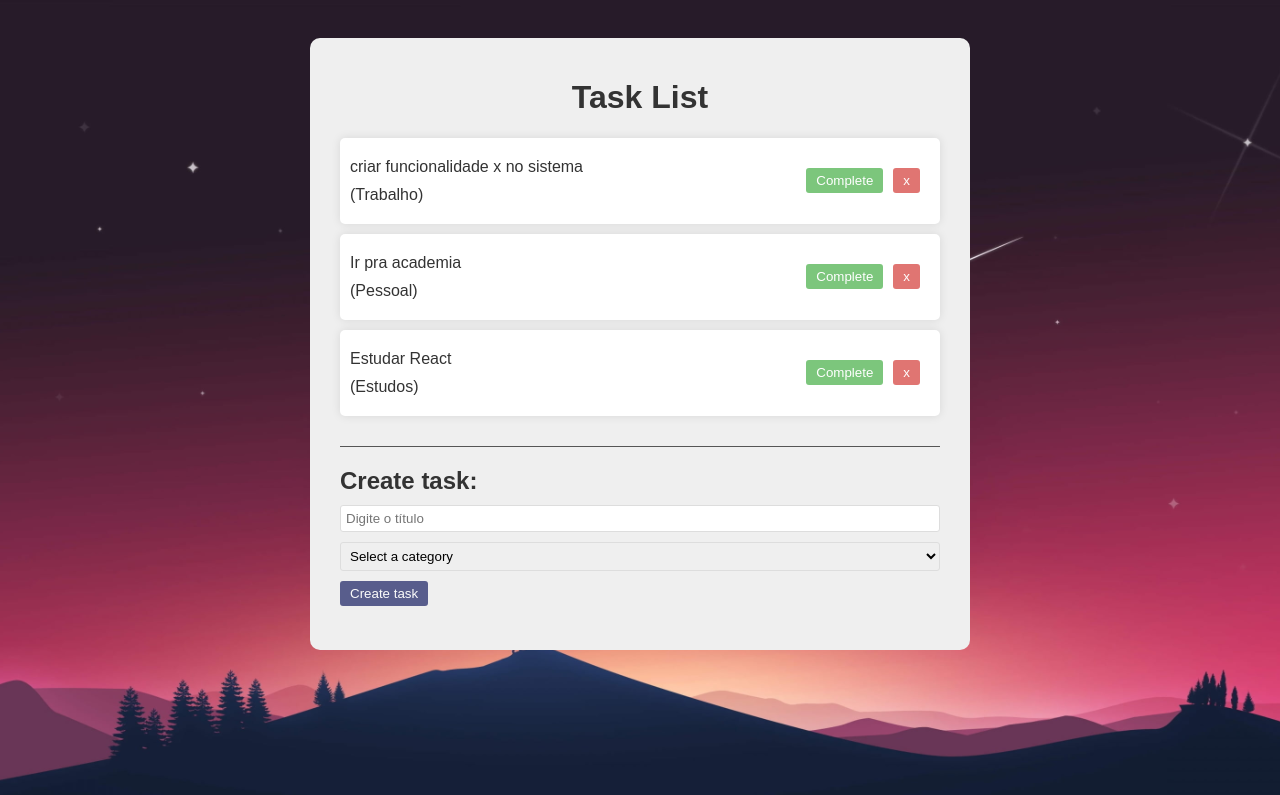
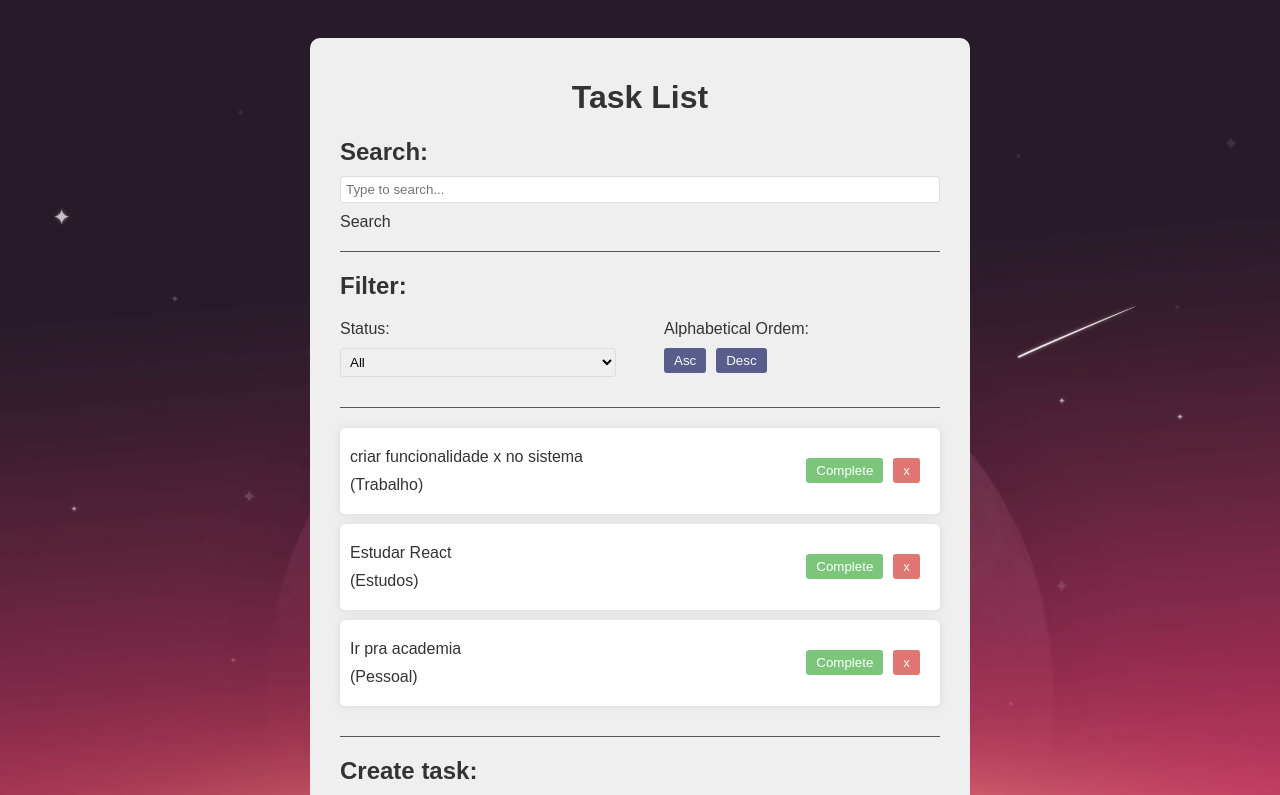
Before and after one commit to rianreiss/react-to-do-list, a React (Vite) app in the folder my-vite-project/: page / in a window 1280 px wide. Shown: the top 795 px of the page. Built offline with nearby package versions, Linux system fonts and the light colour scheme.

Commit message:
functionalities working

```diff
--- a/my-vite-project/src/App.css
+++ b/my-vite-project/src/App.css
@@ -77,10 +77,28 @@
   padding-bottom: 1.5rem;
 }
 
-input, select {
+input,
+select {
   padding: 5px;
   margin-bottom: 10px;
   border: 1px solid #DDD;
   border-radius: 3px;
   width: 100%;
 }
+
+.filter,
+.search {
+  border-bottom: 1px solid #555;
+  margin-bottom: 20px;
+  padding-bottom: 20px;
+}
+
+.filter-options {
+  display: flex;
+  justify-content: space-between;
+  gap: 3rem;
+}
+
+.filter-options div {
+  flex: 1 1 0;
+}
--- a/my-vite-project/src/App.jsx
+++ b/my-vite-project/src/App.jsx
@@ -2,6 +2,8 @@
 
 import Todo from "./components/Todo";
 import TodoForm from './components/TodoForm';
+import Search from './components/Search';
+import Filter from './components/Filter';
 
 import './App.css';
 
@@ -27,6 +29,12 @@
       isCompleted: false,
     },
   ]);
+
+  const [search, setSearch] = useState("");
+
+  const [filter, setFilter] = useState("all");
+  const [sort, setSort] = useState("Asc");
+
 
   const addTodo = (text, category) => {
 
@@ -64,10 +72,31 @@
 
   return <div className='app'>
     <h1>Task List</h1>
+    <Search search={search} setSearch={setSearch} />
+    <Filter filter={filter} setFilter={setFilter} setSort={setSort} />
     <div className="todo-list">
-      {todos.map((todo) => (
-        <Todo key={todo.id} todo={todo} removeTodo={removeTodo} completeTodo={completeTodo}/>
-      ))}
+      {todos
+        .filter((todo) =>
+          filter === "all"
+            ? true
+            : filter === "completed"
+              ? todo.isCompleted
+              : !todo.isCompleted
+        )
+        .filter((todo) =>
+          todo.text.toLowerCase().includes(search.toLowerCase()))
+        .sort((a, b) =>
+          sort === "Asc"
+            ? a.text.localeCompare(b.text)
+            : b.text.localeCompare(a.text)
+        )
+        .map((todo) => (
+          <Todo
+            key={todo.id}
+            todo={todo}
+            removeTodo={removeTodo}
+            completeTodo={completeTodo} />
+        ))}
     </div>
 
     <TodoForm addTodo={addTodo} />
--- /dev/null
+++ b/my-vite-project/src/components/Filter.jsx
@@ -0,0 +1,25 @@
+const Filter = ({ filter, setFilter, setSort }) => {
+    return (
+        <div className="filter">
+            <h2>Filter:</h2>
+            <div className="filter-options">
+                <div>
+                    <p>Status:</p>
+                    <select value={filter} onChange={(e) => setFilter(e.target.value)}>
+                        <option value="all">All</option>
+                        <option value="completed">Completed</option>
+                        <option value="inCompleted">Not Completed</option>
+                    </select>
+                </div>
+
+                <div>
+                    <p>Alphabetical  Ordem:</p>
+                    <button onClick={() => setSort("Asc")}>Asc</button>
+                    <button onClick={() => setSort("Desc")}>Desc</button>
+                </div>
+            </div>
+        </div>
+    );
+};
+
+export default Filter
--- /dev/null
+++ b/my-vite-project/src/components/Search.jsx
@@ -0,0 +1,11 @@
+const Search = ({ search, setSearch}) => {
+  return (
+    <div className="search">
+        <h2>Search:</h2>
+        <input type="text" value={search} onChange={(e) => setSearch(e.target.value)} placeholder="Type to search..." />
+        Search
+    </div>
+  )
+}
+
+export default Search
```
